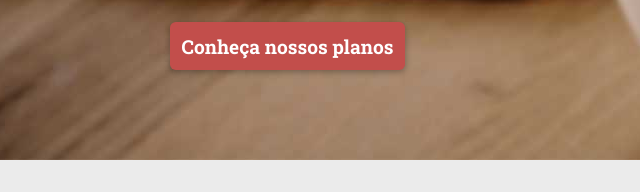
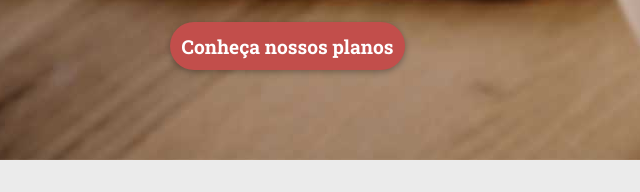
Before and after one commit to Swolv-Lith/jquery-ii, a plain HTML site: page site-apeperia/index.html in a window 1280 px wide. Shown: the part 330-522 px from the top of the page, 0-640 px from the left. Drawn offline with Linux system fonts and the light colour scheme.

Commit message:
Compilação funcionando perfeitamente

```diff
--- a/site-apeperia/css/estilos.scss
+++ b/site-apeperia/css/estilos.scss
@@ -1,7 +1,7 @@
 $default-color: #c24e4b;
 $auxiliary-color: #1e2c35;
 $default-white: #FFFFFF;
-$radius: 0.3em;
+$radius: 50px;
 
 @mixin borderRadius {
     -webkit-border-radius: $radius;
```
Also changed, not shown: site-apeperia/css/estilos.css, 1 other file.
